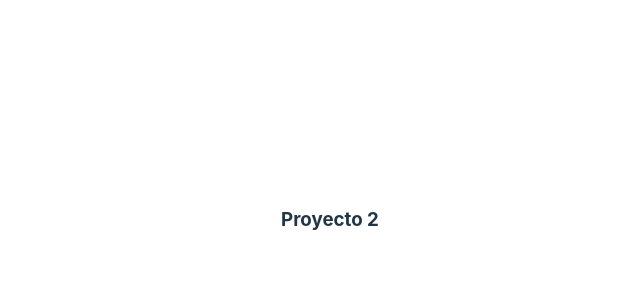
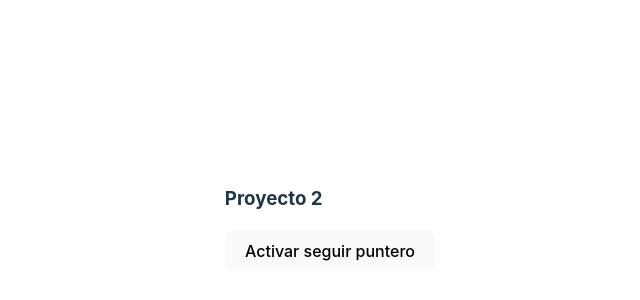
Before and after one commit to CristianDavidCabrera/react_learning, a React (Vite) app in the folder projects/02-mouse-follower/: page / in a window 1280 px wide. Shown: the part 180-480 px from the top of the page, without its empty margins (310-950 px from the left). Built offline with nearby package versions, Linux system fonts and the light colour scheme.

Commit message:
feat(button): added button to enable following mouse pointer

```diff
--- a/projects/02-mouse-follower/src/App.jsx
+++ b/projects/02-mouse-follower/src/App.jsx
@@ -1,9 +1,18 @@
+import { useEffect, useState } from "react";
+
 function App() {
+  const [enable, setEnable] = useState(false);
 
+  useEffect(() => {
+    console.log("efecto",{enable});
+  },[enable]);
 
   return (
     <>
       <h3>Proyecto 2</h3>
+      <button onClick={()=>setEnable(!enable)}>
+        {enable ? "Desactivar" : "Activar"} seguir puntero
+      </button>
     </>
   );
 }
```
